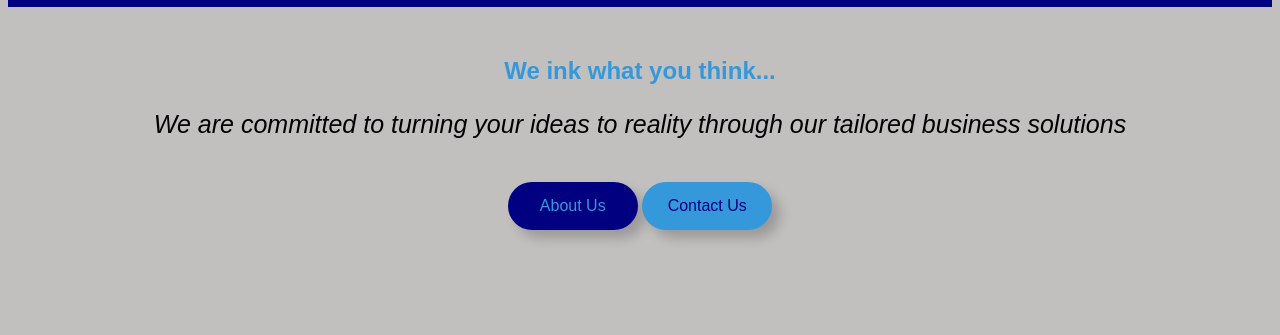
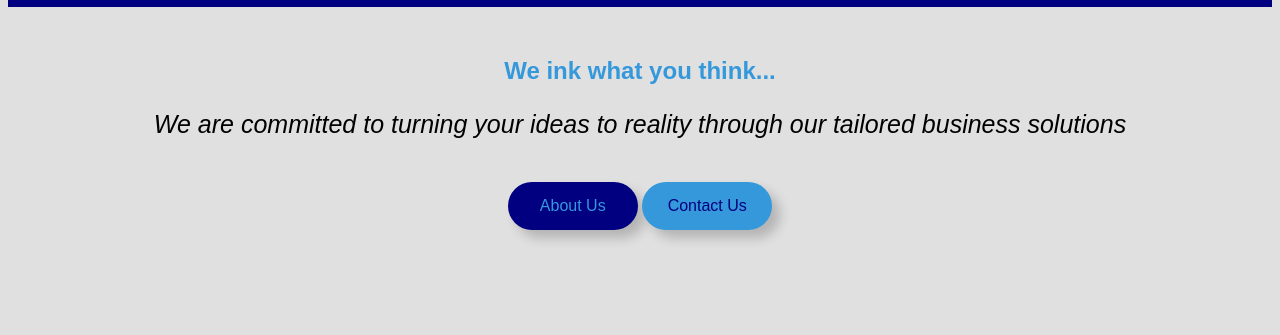
Before and after one commit to Edeh-Chinecherem/Company-Website, a plain HTML site: page index.html in a window 1280 px wide. Shown: the part 125-460 px from the top of the page. Drawn offline with Linux system fonts and the light colour scheme.

Commit message:
more css styling

```diff
--- a/src/styles.css
+++ b/src/styles.css
@@ -1,7 +1,7 @@
 body {
   font-family: Arial, Helvetica, sans-serif;
   box-sizing: border-box;
-  background-color: #c2bfbf;
+  background-color: #e0e0e0;
 }
 
 header {
```
